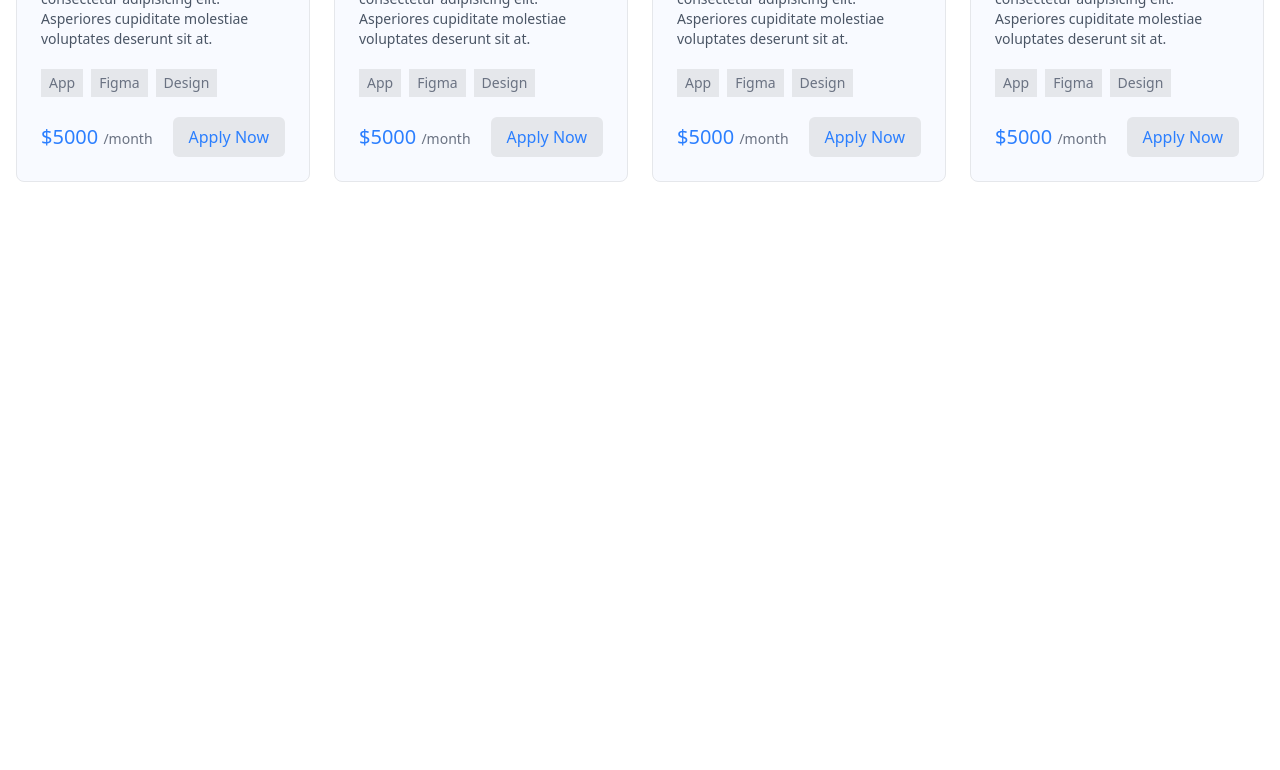
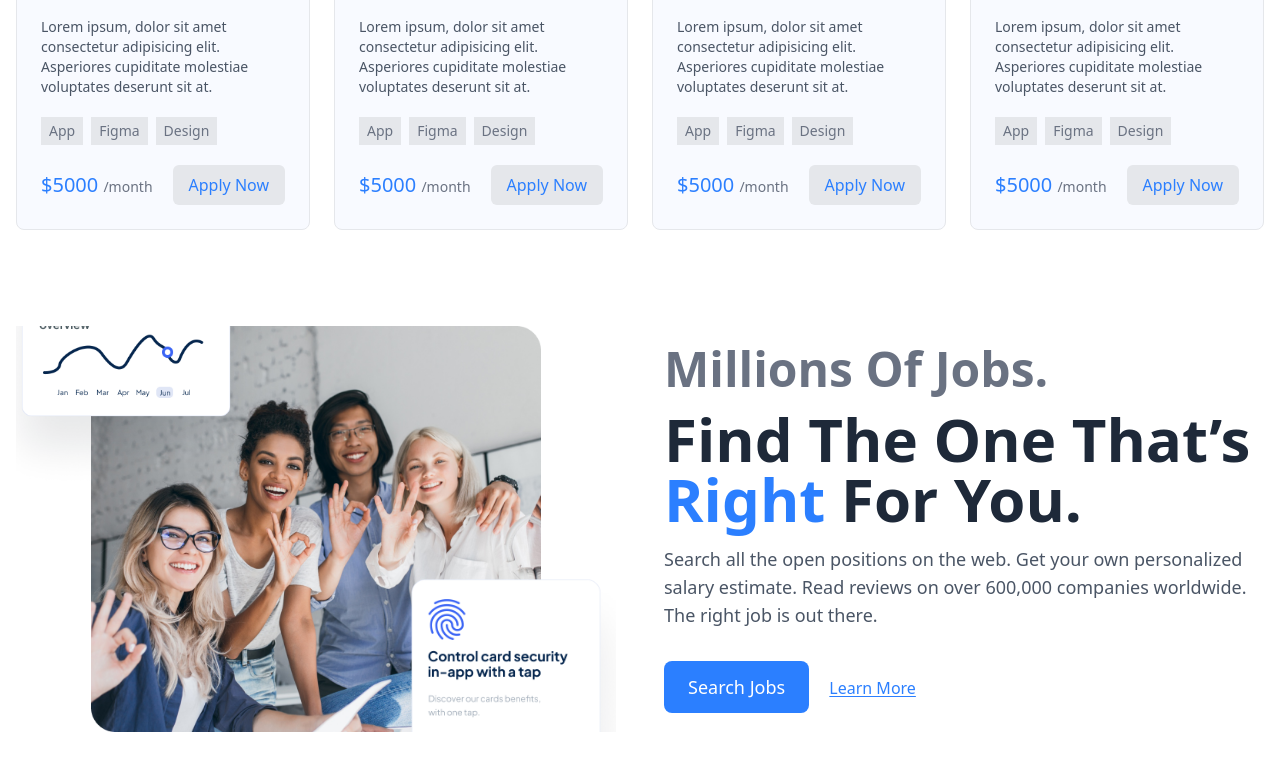
Before and after one commit to devabutaher/job-portal-tailwind, a website built with Vite: page index.html in a window 1280 px wide. Shown: the part 1626-2396 px from the top of the page. Before the commit the page ends 1808 px from the top, so only its background shows below. Built offline with nearby package versions, Linux system fonts and the light colour scheme.

Commit message:
find job section

```diff
--- a/index.html
+++ b/index.html
@@ -34,7 +34,7 @@
     </div>
   </header>
 
-  <main class="space-y-12">
+  <main class="space-y-12 py-12">
     <!-- Hero Section -->
     <section class="flex flex-col lg:flex-row items-center justify-between gap-8">
       <div class="flex-1 space-y-8">
@@ -64,7 +64,7 @@
     <section>
       <div class="text-center space-y-4 mb-8">
         <h1 class="text-4xl font-bold">Browse by category</h1>
-        <p class="text-gray-600 hover:text-blue-500 text-lg">
+        <p class="text-gray-600 text-lg">
           Find the job that’s perfect for you. about 800+ new jobs everyday
         </p>
       </div>
@@ -141,7 +141,7 @@
     <section>
       <div class="text-center space-y-4 mb-8">
         <h1 class="text-4xl font-bold">Jobs of the day</h1>
-        <p class="text-gray-600 hover:text-blue-500 text-lg">
+        <p class="text-gray-600 text-lg">
           Search and connect with the right candidates faster
         </p>
       </div>
@@ -364,6 +364,32 @@
         </div>
       </div>
     </section>
+
+    <!-- Find your job -->
+     <section class="flex flex-col lg:flex-row items-center gap-12 py-12">
+      <div class="flex-1 relative w-full overflow-hidden">
+        <img src="images/image_3.png" alt="image_3" class="w-3/4 mx-auto">
+        <img src="images/image_3.1.png" alt="image_3" class="w-1/2 absolute lg:-top-20 -top-12 -left-10 overscroll-x-none">
+        <img src="images/image_3.2.png" alt="image_3" class="w-1/2 absolute lg:-bottom-40 -bottom-32 -right-10 overscroll-x-none">
+      </div>
+
+      <div class="flex-1 space-y-8">
+        <div class="space-y-4">
+          <h1 class="text-4xl lg:text-5xl font-bold text-gray-500">Millions Of Jobs.</h1>
+          <h1 class="text-5xl lg:text-6xl font-bold text-gray-800 capitalize">Find the one that’s <span class="text-blue-500">right</span> for you.</h1>
+          <p class="text-gray-600 text-lg">Search all the open positions on the web. Get your own personalized salary estimate. Read
+            reviews on over 600,000
+            companies worldwide. The right job is out there.</p>
+        </div>
+
+        <div class="space-x-4">
+          <button
+            class="text-lg font-medium px-6 py-3 text-white hover:bg-blue-700 transition-all duration-200 cursor-pointer rounded-lg bg-blue-500">Search
+            Jobs</button>
+          <button class="underline underline-offset-2 text-blue-500">Learn More</button>
+        </div>
+      </div>
+     </section>
   </main>
 
   <script type="module" src="/src/main.js"></script>
```
Also changed, not shown: public/images/image_3.1.png (added), public/images/image_3.2.png (added), public/images/image_3.png (added).
